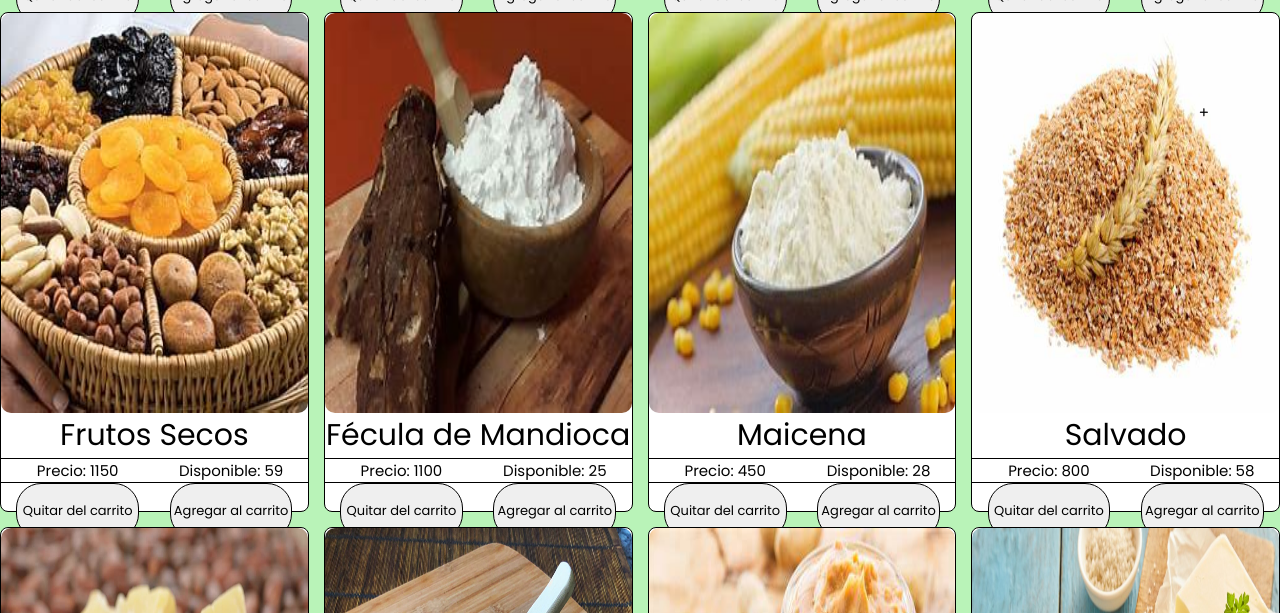
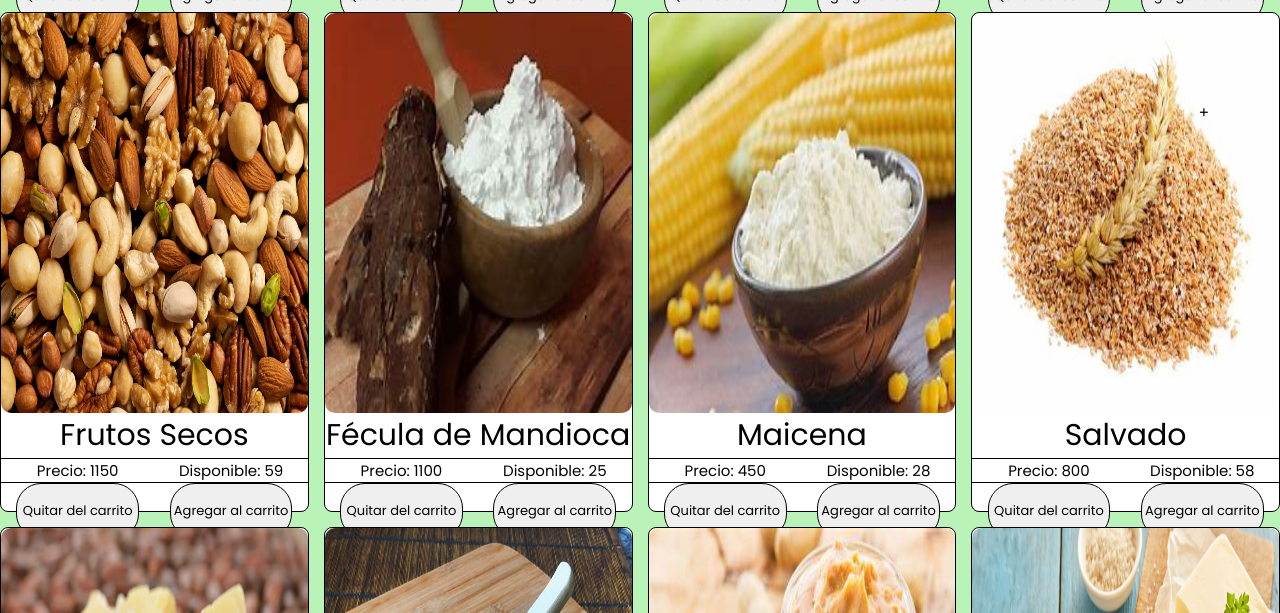
Before and after one commit to maurito2590/Alimentacion_saludable, a plain HTML site: page paginas/productos.html in a window 1280 px wide. Shown: the part 663-1276 px from the top of the page. Drawn offline with Linux system fonts and the light colour scheme.

Commit message:
cambio fotos de productos

```diff
--- a/paginas/productos.html
+++ b/paginas/productos.html
@@ -105,7 +105,7 @@
           </div>
 
           <div class="producto" id="FrutosSecos">
-            <img src="../media/productos/frutos secos.jfif" alt="Frutos Secos">
+            <img src="../media/productos/frutos_secos.jpg" alt="Frutos Secos">
             <h3>Frutos Secos</h3>
             <p>Precio: <span id="precioFrutosSecos"></span></p>
             <p>Disponible: <span id="cantidadFrutosSecos"></span></p>
```
Also changed, not shown: media/productos/frutos_secos.jpg (added), media/productos/legumbres.jpg.
